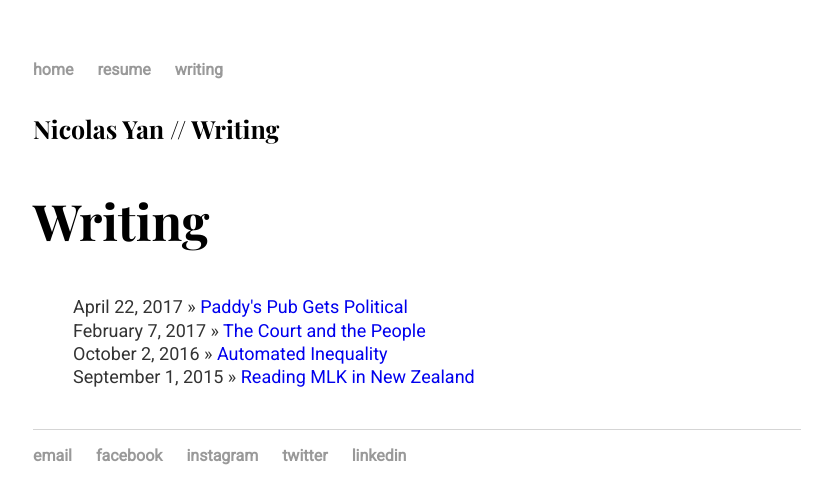
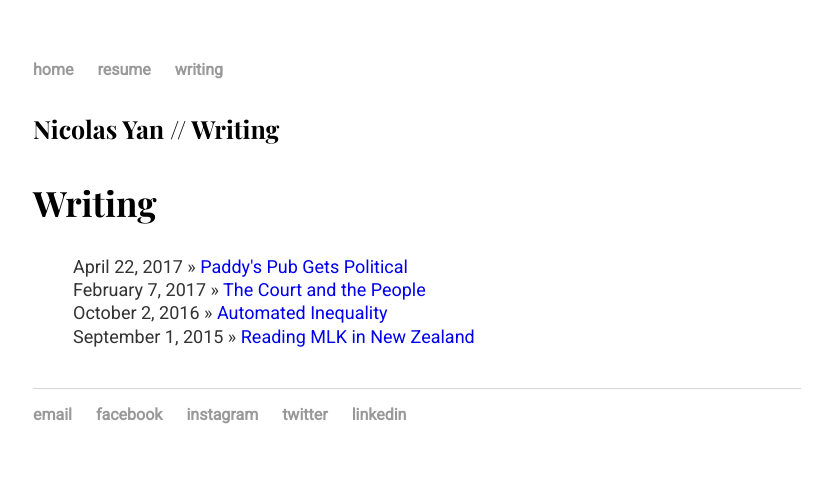
Before and after one commit to nicolas-yan/nicolas-yan.github.io, a Jekyll site: the page built from writing/index.html, in a window 1280 px wide. Shown: the top 504 px of the page, without its empty margins (223-1055 px from the left). Built offline with Jekyll 4.4.1, drawn with Linux system fonts in a browser that asks for light colours; some web fonts are replaced.

Commit message:
Update main.css

```diff
--- a/css/main.css
+++ b/css/main.css
@@ -30,9 +30,8 @@ h4 {
     font-weight: bold;
 }
 h2 {
-    font-size: 50px;
+    font-size: 35px;
     font-family: 'Playfair Display', serif;
-    font-weight: bold;
 }
 h3 {
     font-family: 'Roboto', sans-serif;
```
